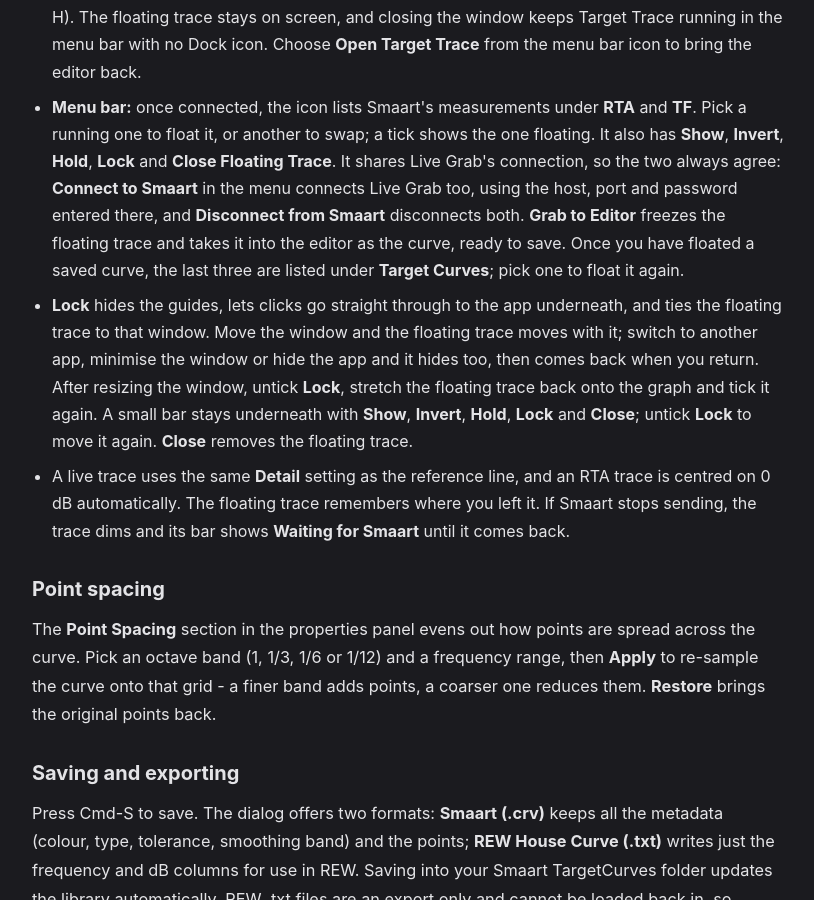
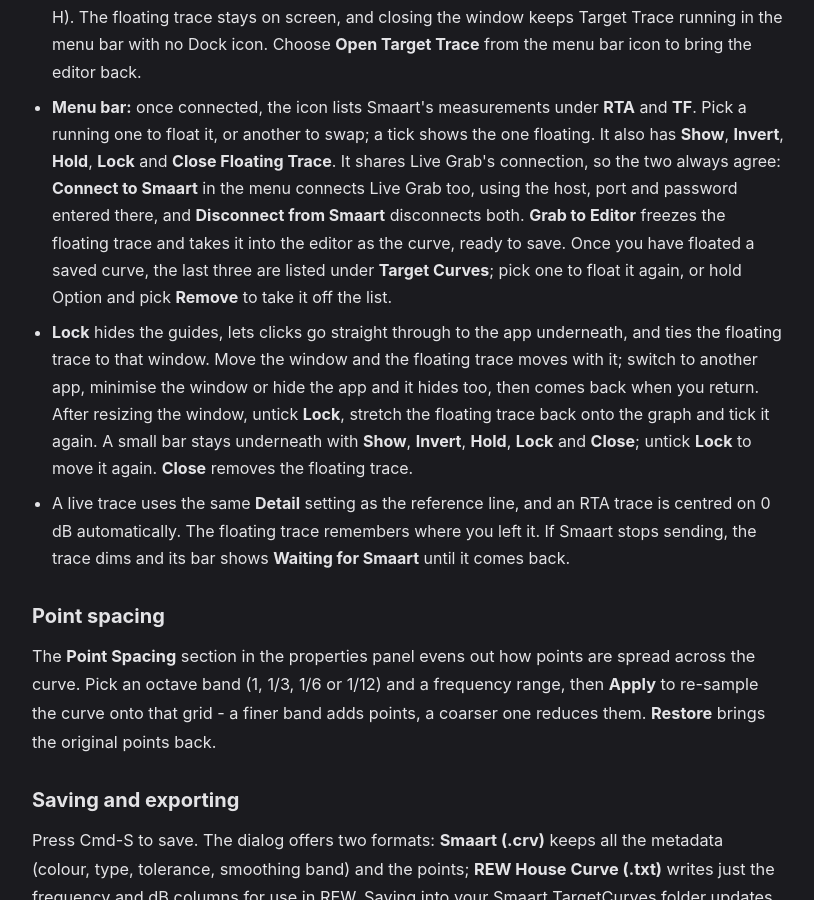
Before and after one commit to BSKapps/bskapps.github.io, a Jekyll site: the page built from articles/target-trace-guide/index.html, in a window 1280 px wide and 900 px high, scrolled down 4467 px. Shown: the whole window, without its empty margins (232-1046 px from the left). Built offline with Jekyll 4.4.1, drawn with Linux system fonts in a browser that asks for light colours.

Commit message:
Target Trace guide: hold Option to remove a recent target curve

```diff
--- a/_data/guides/target-trace-guide.json
+++ b/_data/guides/target-trace-guide.json
@@ -197,7 +197,7 @@
             "**Hold** freezes a live trace where it is. A saved curve shows **Saved** next to its name and never changes.",
             "**Show** hides the trace without closing it, and ticking it brings the trace straight back.",
             "To work with just the floating trace, close the editor window or choose **Hide Target Trace** (Cmd-H). The floating trace stays on screen, and closing the window keeps Target Trace running in the menu bar with no Dock icon. Choose **Open Target Trace** from the menu bar icon to bring the editor back.",
-            "**Menu bar:** once connected, the icon lists Smaart's measurements under **RTA** and **TF**. Pick a running one to float it, or another to swap; a tick shows the one floating. It also has **Show**, **Invert**, **Hold**, **Lock** and **Close Floating Trace**. It shares Live Grab's connection, so the two always agree: **Connect to Smaart** in the menu connects Live Grab too, using the host, port and password entered there, and **Disconnect from Smaart** disconnects both. **Grab to Editor** freezes the floating trace and takes it into the editor as the curve, ready to save. Once you have floated a saved curve, the last three are listed under **Target Curves**; pick one to float it again.",
+            "**Menu bar:** once connected, the icon lists Smaart's measurements under **RTA** and **TF**. Pick a running one to float it, or another to swap; a tick shows the one floating. It also has **Show**, **Invert**, **Hold**, **Lock** and **Close Floating Trace**. It shares Live Grab's connection, so the two always agree: **Connect to Smaart** in the menu connects Live Grab too, using the host, port and password entered there, and **Disconnect from Smaart** disconnects both. **Grab to Editor** freezes the floating trace and takes it into the editor as the curve, ready to save. Once you have floated a saved curve, the last three are listed under **Target Curves**; pick one to float it again, or hold Option and pick **Remove** to take it off the list.",
             "**Lock** hides the guides, lets clicks go straight through to the app underneath, and ties the floating trace to that window. Move the window and the floating trace moves with it; switch to another app, minimise the window or hide the app and it hides too, then comes back when you return. After resizing the window, untick **Lock**, stretch the floating trace back onto the graph and tick it again. A small bar stays underneath with **Show**, **Invert**, **Hold**, **Lock** and **Close**; untick **Lock** to move it again. **Close** removes the floating trace.",
             "A live trace uses the same **Detail** setting as the reference line, and an RTA trace is centred on 0 dB automatically. The floating trace remembers where you left it. If Smaart stops sending, the trace dims and its bar shows **Waiting for Smaart** until it comes back."
           ]
```
